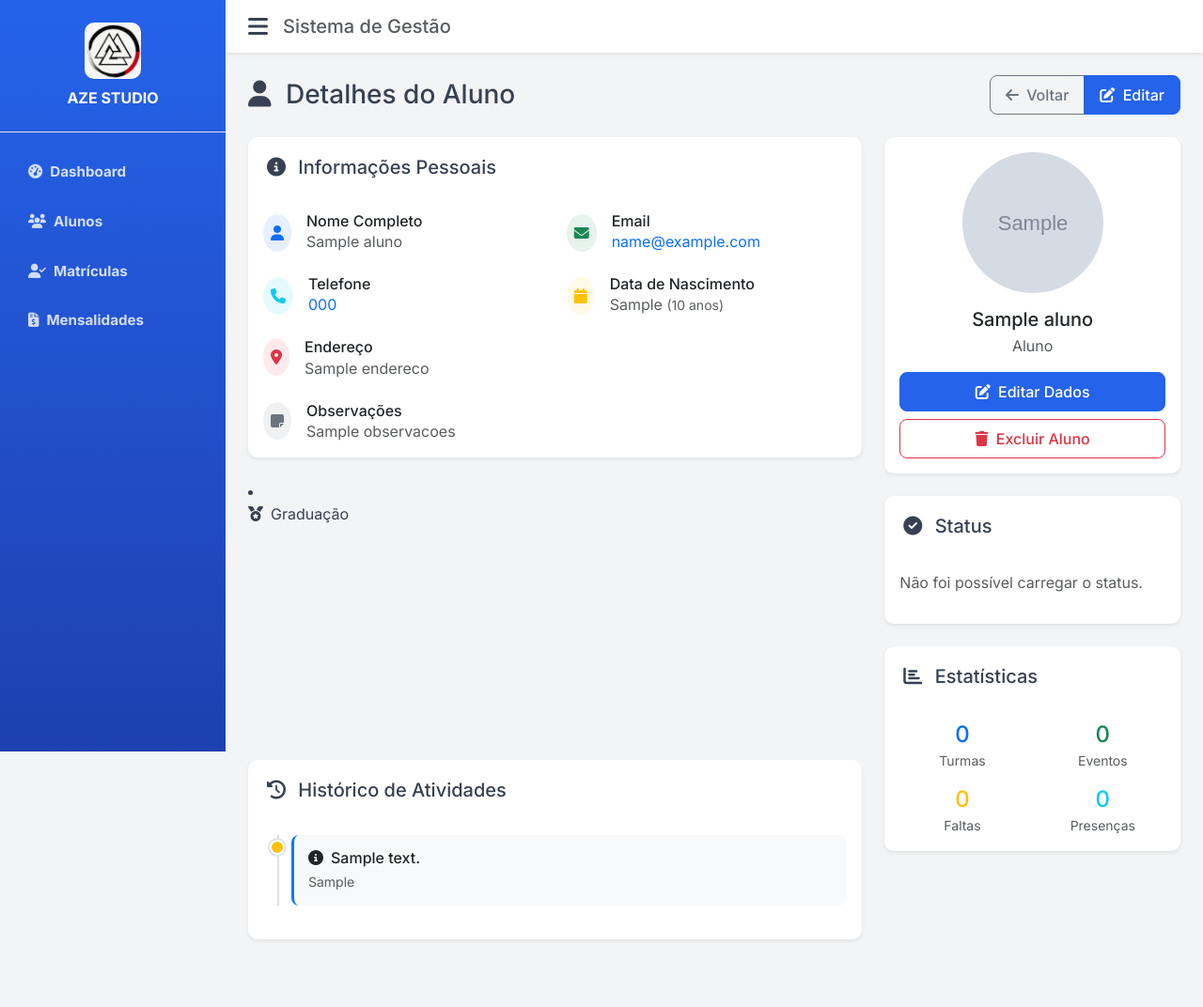
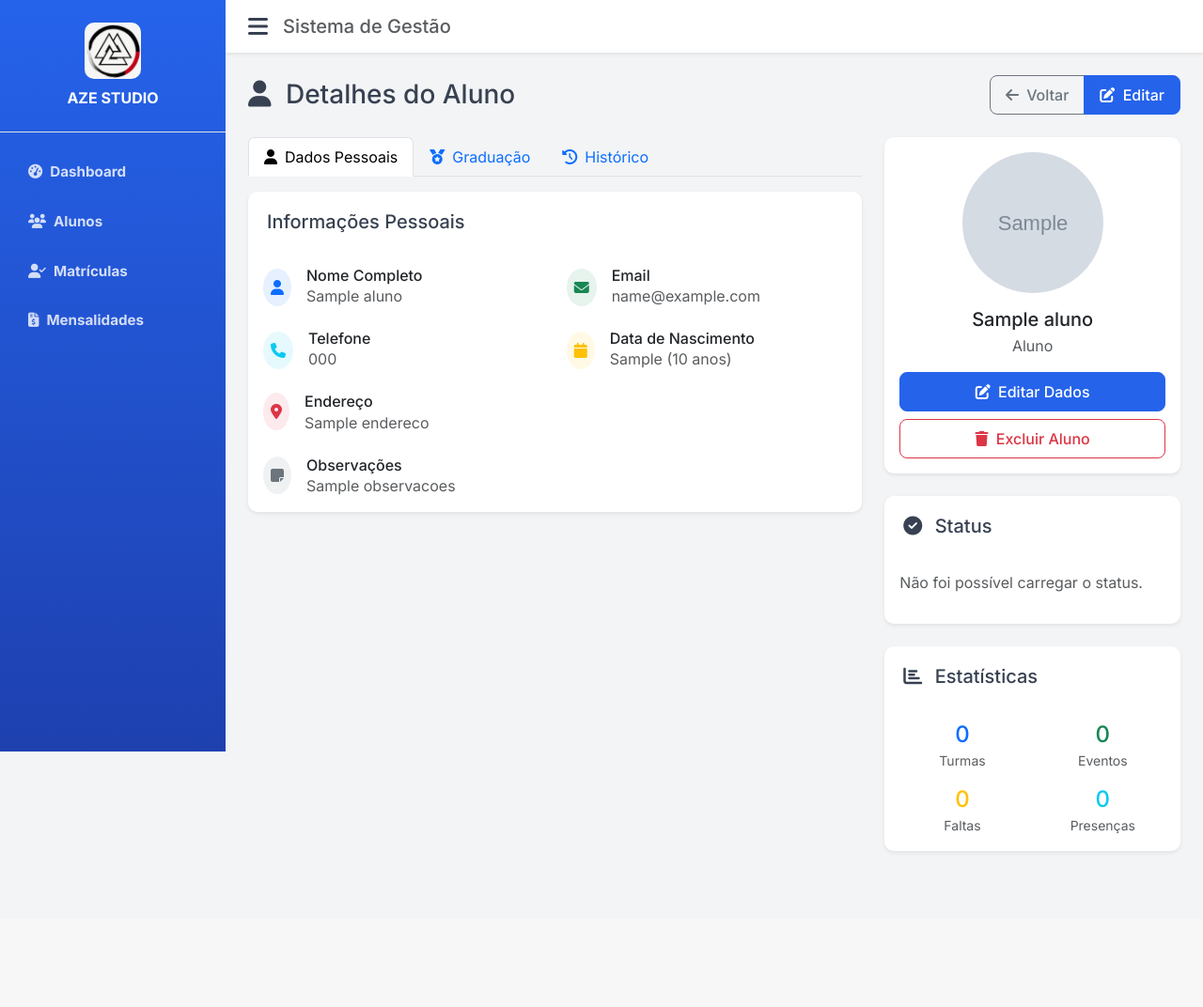
Before and after one commit to fabriciodasilveira/academia_lutas_web_fastapi--1-, a Python web app: template frontend/templates/alunos/view.html in a window 1280 px wide. Shown: the whole page at 94% size. After the commit the page ends 908 px from the top, so only its background shows below. Run offline with Jinja, Linux system fonts and the light colour scheme; the template is opened without the code that fills it: most values are stand-ins (such as "Sample title", 1, 10 or a date in 2020); grey boxes marked "Sample" are stand-in pictures.

Commit message:
Update view.html

```diff
--- a/frontend/templates/alunos/view.html
+++ b/frontend/templates/alunos/view.html
@@ -29,21 +29,38 @@
 {% if aluno %}
 <div class="row">
     <div class="col-lg-8">
+
+        <ul class="nav nav-tabs mb-3" id="alunoTab" role="tablist">
+            <li class="nav-item" role="presentation">
+                <button class="nav-link active" id="dados-tab" data-bs-toggle="tab" data-bs-target="#dados" type="button" role="tab">
+                    <i class="fas fa-user me-2"></i>Dados Pessoais
+                </button>
+            </li>
+            <li class="nav-item" role="presentation">
+                <button class="nav-link" id="graduacao-tab" data-bs-toggle="tab" data-bs-target="#graduacao" type="button" role="tab">
+                    <i class="fas fa-medal me-2"></i>Graduação
+                </button>
+            </li>
+            <li class="nav-item" role="presentation">
+                <button class="nav-link" id="historico-tab" data-bs-toggle="tab" data-bs-target="#historico" type="button" role="tab">
+                    <i class="fas fa-history me-2"></i>Histórico
+                </button>
+            </li>
+        </ul>
+
+        <div class="tab-content" id="alunoTabContent">
+
+            <div class="tab-pane fade show active" id="dados" role="tabpanel">
                 <div class="card border-0 shadow-sm mb-4">
                     <div class="card-header bg-transparent border-0">
-                <h5 class="card-title mb-0">
-                    <i class="fas fa-info-circle me-2"></i>
-                    Informações Pessoais
-                </h5>
+                        <h5 class="card-title mb-0">Informações Pessoais</h5>
                     </div>
                     <div class="card-body">
                         <div class="row g-4">
                             <div class="col-md-6">
                                 <div class="d-flex align-items-center">
                                     <div class="flex-shrink-0">
-                                <div class="bg-primary bg-opacity-10 rounded-circle p-2">
-                                    <i class="fas fa-user text-primary"></i>
-                                </div>
+                                        <div class="bg-primary bg-opacity-10 rounded-circle p-2"><i class="fas fa-user text-primary"></i></div>
                                     </div>
                                     <div class="flex-grow-1 ms-3">
                                         <h6 class="mb-0">Nome Completo</h6>
@@ -51,77 +68,47 @@
                                     </div>
                                 </div>
                             </div>
-
                             <div class="col-md-6">
                                 <div class="d-flex align-items-center">
                                     <div class="flex-shrink-0">
-                                <div class="bg-success bg-opacity-10 rounded-circle p-2">
-                                    <i class="fas fa-envelope text-success"></i>
-                                </div>
+                                        <div class="bg-success bg-opacity-10 rounded-circle p-2"><i class="fas fa-envelope text-success"></i></div>
                                     </div>
                                     <div class="flex-grow-1 ms-3">
                                         <h6 class="mb-0">Email</h6>
+                                        <p class="mb-0 text-muted">{{ aluno.email or 'Não informado' }}</p>
+                                    </div>
+                                </div>
+                            </div>
+                            <div class="col-md-6">
+                                <div class="d-flex align-items-center">
+                                    <div class="flex-shrink-0">
+                                        <div class="bg-info bg-opacity-10 rounded-circle p-2"><i class="fas fa-phone text-info"></i></div>
+                                    </div>
+                                    <div class="flex-grow-1 ms-3">
+                                        <h6 class="mb-0">Telefone</h6>
+                                        <p class="mb-0 text-muted">{{ aluno.telefone or 'Não informado' }}</p>
+                                    </div>
+                                </div>
+                            </div>
+                            <div class="col-md-6">
+                                <div class="d-flex align-items-center">
+                                    <div class="flex-shrink-0">
+                                        <div class="bg-warning bg-opacity-10 rounded-circle p-2"><i class="fas fa-calendar text-warning"></i></div>
+                                    </div>
+                                    <div class="flex-grow-1 ms-3">
+                                        <h6 class="mb-0">Data de Nascimento</h6>
                                         <p class="mb-0 text-muted">
-                                    {% if aluno.email %}
-                                        <a href="mailto:{{ aluno.email }}" class="text-decoration-none">{{ aluno.email }}</a>
-                                    {% else %}
-                                        Não informado
-                                    {% endif %}
+                                            {{ aluno.data_nascimento }}
+                                            {% if aluno.idade %}({{ aluno.idade }} anos){% endif %}
                                         </p>
                                     </div>
                                 </div>
                             </div>
-
-                    <div class="col-md-6">
-                        <div class="d-flex align-items-center">
-                            <div class="flex-shrink-0">
-                                <div class="bg-info bg-opacity-10 rounded-circle p-2">
-                                    <i class="fas fa-phone text-info"></i>
-                                </div>
-                            </div>
-                            <div class="flex-grow-1 ms-3">
-                                <h6 class="mb-0">Telefone</h6>
-                                <p class="mb-0 text-muted">
-                                    {% if aluno.telefone %}
-                                        <a href="tel:{{ aluno.telefone }}" class="text-decoration-none">{{ aluno.telefone }}</a>
-                                    {% else %}
-                                        Não informado
-                                    {% endif %}
-                                </p>
-                            </div>
-                        </div>
-                    </div>
-
-                    <div class="col-md-6">
-                        <div class="d-flex align-items-center">
-                            <div class="flex-shrink-0">
-                                <div class="bg-warning bg-opacity-10 rounded-circle p-2">
-                                    <i class="fas fa-calendar text-warning"></i>
-                                </div>
-                            </div>
-                            <div class="flex-grow-1 ms-3">
-                                <h6 class="mb-0">Data de Nascimento</h6>
-                                <p class="mb-0 text-muted">
-                                    {% if aluno.data_nascimento %}
-                                        {{ aluno.data_nascimento }}
-                                        {% if aluno.idade is not none %}
-                                            <small class="text-muted">({{ aluno.idade }} anos)</small>
-                                        {% endif %}
-                                    {% else %}
-                                        Não informada
-                                    {% endif %}
-                                </p>
-                            </div>
-                        </div>
-                    </div>
-
                             {% if aluno.endereco %}
                             <div class="col-12">
                                 <div class="d-flex align-items-start">
                                     <div class="flex-shrink-0">
-                                <div class="bg-danger bg-opacity-10 rounded-circle p-2">
-                                    <i class="fas fa-map-marker-alt text-danger"></i>
-                                </div>
+                                        <div class="bg-danger bg-opacity-10 rounded-circle p-2"><i class="fas fa-map-marker-alt text-danger"></i></div>
                                     </div>
                                     <div class="flex-grow-1 ms-3">
                                         <h6 class="mb-0">Endereço</h6>
@@ -130,14 +117,11 @@
                                 </div>
                             </div>
                             {% endif %}
-
                             {% if aluno.observacoes %}
                             <div class="col-12">
                                 <div class="d-flex align-items-start">
                                     <div class="flex-shrink-0">
-                                <div class="bg-secondary bg-opacity-10 rounded-circle p-2">
-                                    <i class="fas fa-sticky-note text-secondary"></i>
-                                </div>
+                                        <div class="bg-secondary bg-opacity-10 rounded-circle p-2"><i class="fas fa-sticky-note text-secondary"></i></div>
                                     </div>
                                     <div class="flex-grow-1 ms-3">
                                         <h6 class="mb-0">Observações</h6>
@@ -149,20 +133,15 @@
                         </div>
                     </div>
                 </div>
-
-        <li class="nav-item" role="presentation">
-            <button class="nav-link" id="graduacao-tab" data-bs-toggle="tab" data-bs-target="#graduacao" type="button" role="tab">
-                <i class="fas fa-medal me-2"></i>Graduação
-            </button>
-        </li>
+            </div>
 
             <div class="tab-pane fade" id="graduacao" role="tabpanel">
-            <div class="card border-0 shadow-sm mt-3">
+                <div class="card border-0 shadow-sm">
                     <div class="card-body">
                         <div class="d-flex justify-content-between align-items-center mb-4">
                             <div>
-                            <h5 class="card-title text-primary">Faixa Atual: <span id="lbl-faixa-atual" class="fw-bold text-dark">{{ aluno.faixa_atual }}</span></h5>
-                            <small class="text-muted">Desde: <span id="lbl-data-graduacao">{{ aluno.data_ultima_graduacao }}</span></small>
+                                <h5 class="card-title text-primary mb-0">Faixa Atual: <span class="fw-bold text-dark">{{ aluno.faixa_atual }}</span></h5>
+                                <small class="text-muted">Desde: {{ aluno.data_ultima_graduacao }}</small>
                             </div>
                             <button class="btn btn-warning text-white" onclick="abrirModalGraduacao()">
                                 <i class="fas fa-level-up-alt me-2"></i>Nova Graduação
@@ -171,12 +150,13 @@
 
                         <h6 class="border-bottom pb-2 mb-3">Histórico de Conquistas</h6>
                         <div class="table-responsive">
-                        <table class="table table-hover align-middle" id="tabela-graduacao">
+                            <table class="table table-hover align-middle">
                                 <thead class="table-light">
                                     <tr>
                                         <th>Data</th>
                                         <th>Faixa Conquistada</th>
-                                    <th>Aulas Treinadas</th> <th>Obs</th>
+                                        <th>Aulas Treinadas</th>
+                                        <th>Obs</th>
                                     </tr>
                                 </thead>
                                 <tbody id="tbody-graduacao">
@@ -187,7 +167,33 @@
                 </div>
             </div>
 
-        <div class="modal fade" id="modalGraduacao" tabindex="-1">
+            <div class="tab-pane fade" id="historico" role="tabpanel">
+                <div class="card border-0 shadow-sm">
+                    <div class="card-body">
+                        {% if historico %}
+                        <div class="timeline">
+                            {% for evento in historico %}
+                                <div class="timeline-item">
+                                    {% set cor = 'success' if evento.tipo == 'cadastro' else ('primary' if evento.tipo == 'matricula' else 'warning') %}
+                                    <div class="timeline-marker bg-{{ cor }}"></div>
+                                    <div class="timeline-content">
+                                        <h6 class="mb-1">{{ evento.descricao }}</h6>
+                                        <p class="mb-0 text-muted small">{{ evento.data_formatada }}</p>
+                                    </div>
+                                </div>
+                            {% endfor %}
+                        </div>
+                        {% else %}
+                        <div class="text-center py-3">
+                            <i class="fas fa-history fa-2x text-muted mb-2"></i>
+                            <p class="text-muted mb-0">Nenhuma atividade registrada.</p>
+                        </div>
+                        {% endif %}
+                    </div>
+                </div>
+            </div>
+
+        </div> <div class="modal fade" id="modalGraduacao" tabindex="-1">
             <div class="modal-dialog">
                 <div class="modal-content">
                     <div class="modal-header bg-warning text-white">
@@ -202,7 +208,6 @@
                                 Este aluno treinou <strong id="lbl-aulas-treinadas" class="fs-5">0</strong> vezes desde a última faixa.
                             </div>
                         </div>
-
                         <div class="mb-3">
                             <label class="form-label">Nova Faixa / Grau</label>
                             <input type="text" class="form-control" id="input-nova-faixa" placeholder="Ex: Faixa Azul, 1º Grau...">
@@ -220,39 +225,24 @@
             </div>
         </div>
 
-        <div class="card border-0 shadow-sm mt-4">
-            <div class="card-header bg-transparent border-0">
-                <h5 class="card-title mb-0">
-                    <i class="fas fa-history me-2"></i>
-                    Histórico de Atividades
-                </h5>
+        <div class="modal fade" id="deleteModal" tabindex="-1">
+             <div class="modal-dialog">
+                <div class="modal-content">
+                    <div class="modal-header">
+                        <h5 class="modal-title">Confirmar Exclusão</h5>
+                        <button type="button" class="btn-close" data-bs-dismiss="modal"></button>
                     </div>
-            <div class="card-body">
-                {% if historico %}
-                <div class="timeline">
-                    {% for evento in historico %}
-                        <div class="timeline-item">
-                            {% set cor = 'success' if evento.tipo == 'cadastro' else ('primary' if evento.tipo == 'matricula' else 'warning') %}
-                            {% set icone = 'fa-user-plus' if evento.tipo == 'cadastro' else ('fa-graduation-cap' if evento.tipo == 'matricula' else 'fa-info-circle') %}
-
-                            <div class="timeline-marker bg-{{ cor }}"></div>
-                            <div class="timeline-content">
-                                <h6 class="mb-1"><i class="fas {{ icone }} me-2"></i>{{ evento.descricao }}</h6>
-                                <p class="mb-0 text-muted small">
-                                    {{ evento.data_formatada }}
-                                </p>
+                    <div class="modal-body">
+                        <p>Tem certeza que deseja excluir o aluno <strong id="alunoNameToDelete"></strong>?</p>
+                    </div>
+                    <div class="modal-footer">
+                        <button type="button" class="btn btn-secondary" data-bs-dismiss="modal">Cancelar</button>
+                        <button type="button" class="btn btn-danger" onclick="deleteAluno()">Excluir</button>
                     </div>
                 </div>
-                    {% endfor %}
-                </div>
-                {% else %}
-                <div class="text-center py-3">
-                    <i class="fas fa-history fa-2x text-muted mb-2"></i>
-                    <p class="text-muted mb-0">Nenhuma atividade registrada para este aluno.</p>
-                </div>
-                {% endif %}
             </div>
         </div>
+
     </div>
 
     <div class="col-lg-4">
```
Lines whose indentation alone changed are shown as unchanged.
